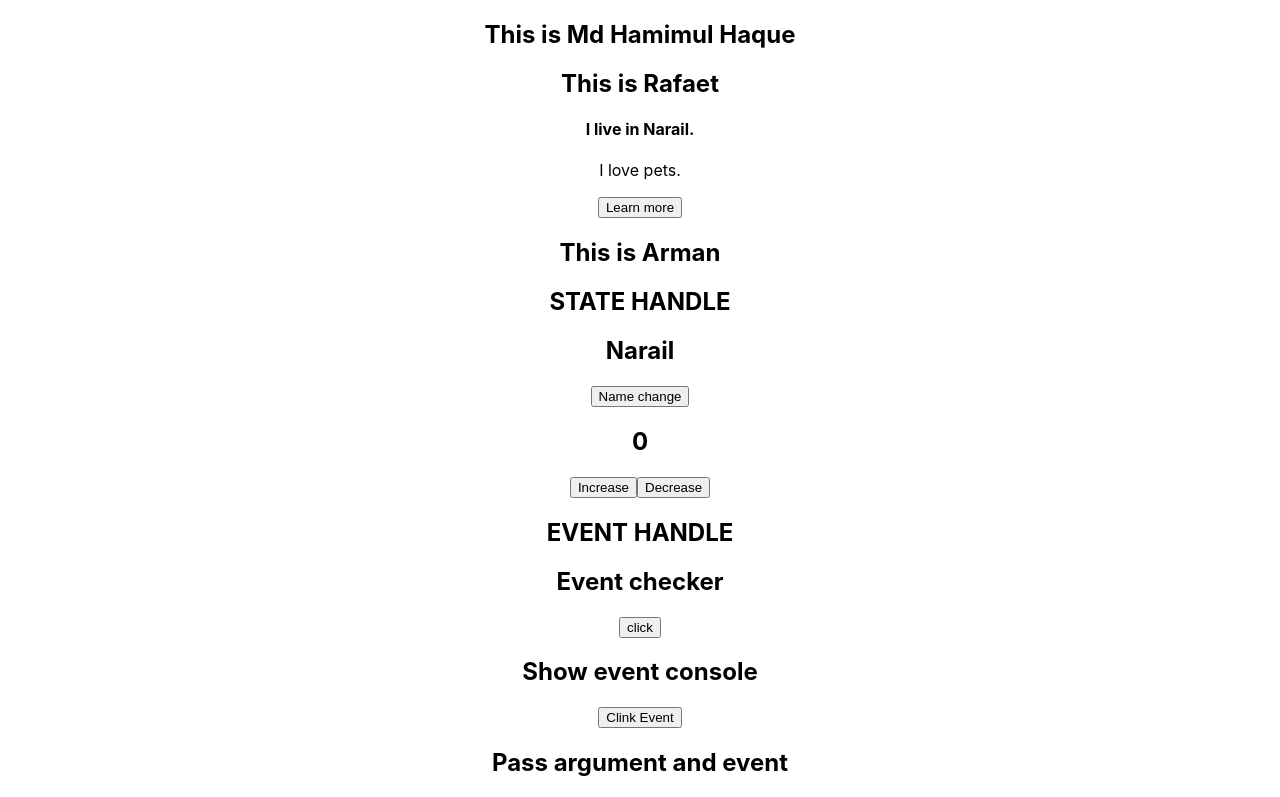
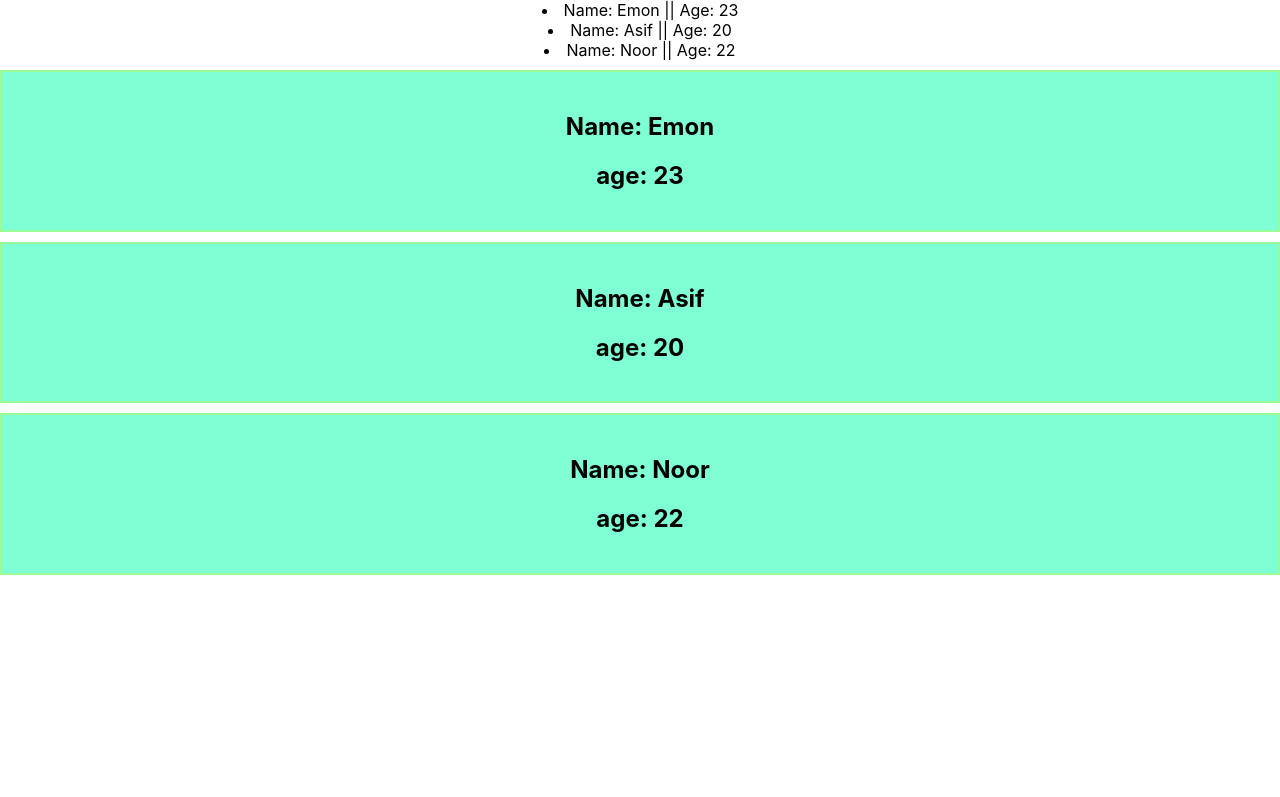
Before and after one commit to mdhamimulhaque/react-18-learn-react, a React (Create React App) app: page / in a window 1280 px wide. Shown: the top 797 px of the page. Built offline with nearby package versions, Linux system fonts and the light colour scheme.

Commit message:
data pass & show dynamically

```diff
--- a/src/App.css
+++ b/src/App.css
@@ -36,3 +36,12 @@
     transform: rotate(360deg);
   }
 }
+
+
+/* ===================== */
+.dynamic_Friends{
+  padding: 20px;
+  background-color: aquamarine;
+  border: 2px solid palegreen;
+  margin-top: 10px;
+}
--- a/src/App.js
+++ b/src/App.js
@@ -1,30 +1,43 @@
-import logo from './logo.svg';
+// import logo from './logo.svg';
 import './App.css';
-import Props from './components/Props';
-import StateLearn from './components/StateLearn';
-import Event from './components/Event';
-import Parent from './components/PassDataParentChild/childToParentPassArgument/Parent';
+// import Props from './components/Props';
+// import StateLearn from './components/StateLearn';
+// import Event from './components/Event';
+// import Parent from './components/PassDataParentChild/childToParentPassArgument/Parent';
+import DynamicData from './components/DynamicData';
 
 function App() {
   return (
     <div className="App">
-      {/* props learn */}
-      <Props name='Md Hamimul Haque' />
+      {/* <======== props learn ========>*/}
+      {/* --------------------------------- */}
+      {/* <Props name='Md Hamimul Haque' />
       <Props name='Rafaet' >
         <h4>I live in Narail.</h4>
         <p>I love pets.</p>
         <button>Learn more</button>
       </Props>
-      <Props name='Arman' />
-
-      {/* state  use learn */}
-      <StateLearn />
-      {/* events learn */}
-      <Event />
+      <Props name='Arman' /> */}
 
 
-      {/* pass data parent to child && child to parents */}
-      <Parent />
+      {/* <======== state  use learn ========>*/}
+      {/* ------------------------------------- */}
+      {/* <StateLearn /> */}
+
+
+      {/* <========events learn ========>*/}
+      {/* ------------------------------- */}
+      {/* <Event /> */}
+
+
+      {/* <========pass data parent to child && child to parents ========>*/}
+      {/* ----------------------------------------------------------------- */}
+      {/* <Parent /> */}
+
+      {/* <======= dynamic data ========> */}
+      {/* ------------------------------- */}
+      <DynamicData />
+
     </div>
   );
 }
--- /dev/null
+++ b/src/components/DynamicData.jsx
@@ -0,0 +1,32 @@
+import React from 'react';
+
+const DynamicData = () => {
+    const friendsInfo = [
+        { name: "Emon", age: 23 },
+        { name: "Asif", age: 20 },
+        { name: "Noor", age: 22 },
+    ]
+    return (
+        <div>
+            {
+                friendsInfo.map(info => <li>Name: {info.name} || Age: {info.age}</li>)
+            }
+
+            {
+                friendsInfo.map((info) => <FriendsInfoDisplay info={info} />)
+            }
+        </div>
+    )
+};
+
+const FriendsInfoDisplay = (props) => {
+    const { name, age } = props.info;
+    return (
+        <div className='dynamic_Friends'>
+            <h2>Name: {name}</h2>
+            <h2>age: {age}</h2>
+        </div>
+    )
+}
+
+export default DynamicData;
```
Also changed, not shown: src/index.css (line endings or trailing spaces).
